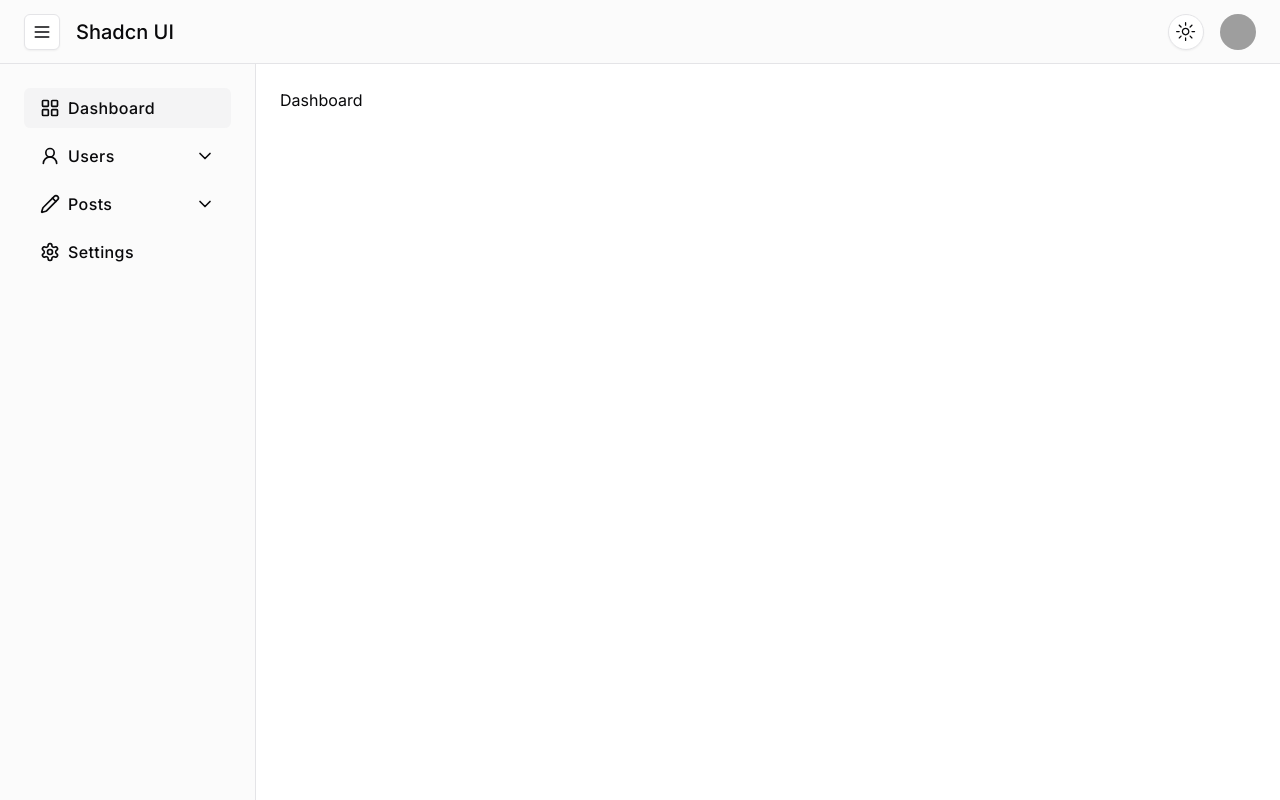
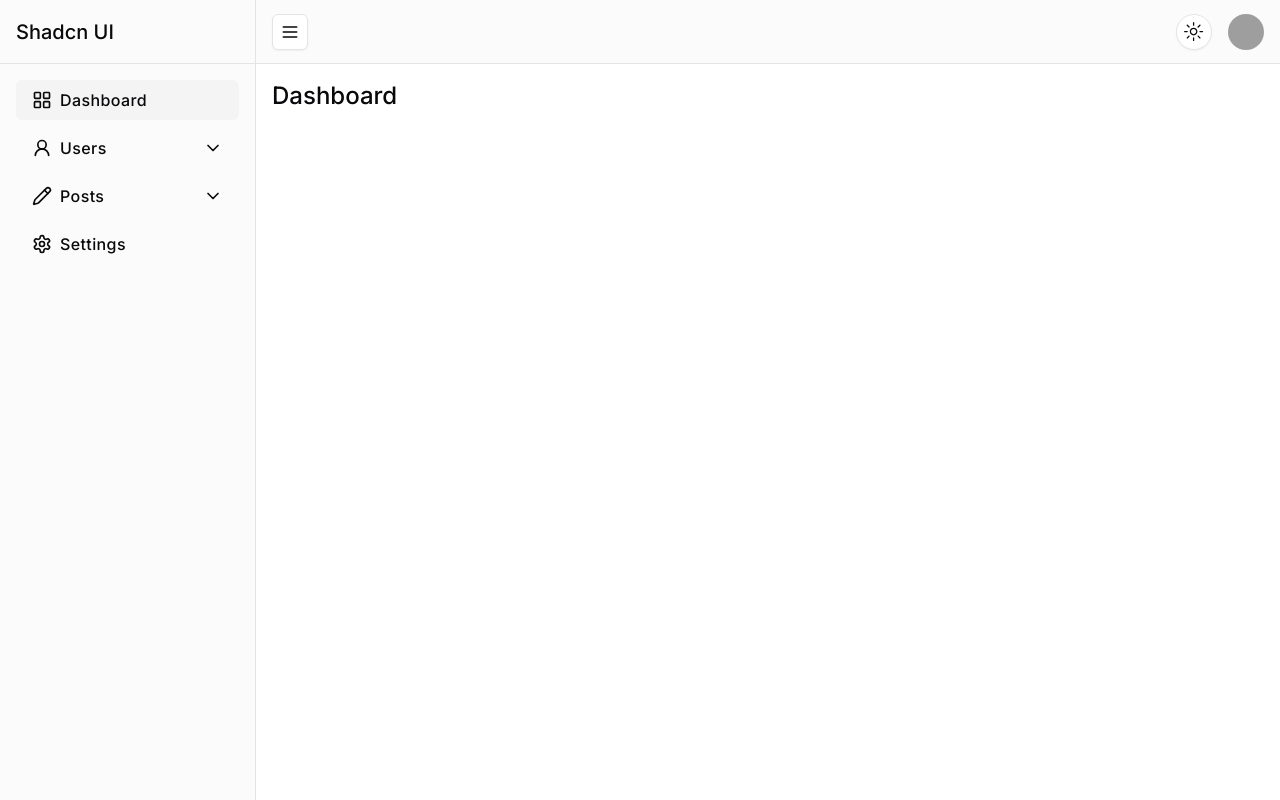
Before and after one commit to tauhid97k/next-fs-dashboard, a Next.js app: page /dashboard in a window 1280 px wide. Built offline with nearby package versions, Linux system fonts and the light colour scheme; grey boxes are pictures that could not be loaded.

Commit message:
dashboard pages heading, dashboard main layout change with sidebar, main and top header, etc

```diff
--- a/app/dashboard/layout.tsx
+++ b/app/dashboard/layout.tsx
@@ -5,13 +5,11 @@ import Sidebar from '@/components/dashboard/sidebar'
 
 const DashboardLayout = ({ children }: { children: React.ReactNode }) => {
   return (
-    <div className="fixed size-full">
-      <Header />
-      <div className="flex">
-        <Sidebar />
-        <main className="h-[calc(100vh-64px)] grow p-4 md:p-6 overflow-y-auto">
-          {children}
-        </main>
+    <div className="fixed size-full flex">
+      <Sidebar />
+      <div className="grow flex flex-col">
+        <Header />
+        <main className="p-4 overflow-y-auto">{children}</main>
       </div>
     </div>
   )
--- a/app/dashboard/page.tsx
+++ b/app/dashboard/page.tsx
@@ -1,5 +1,7 @@
+import Heading from '@/components/dashboard/heading'
+
 const DashboardOverviewPage = () => {
-  return <h1>Dashboard</h1>
+  return <Heading title="Dashboard" />
 }
 
 export default DashboardOverviewPage
--- a/app/dashboard/settings/page.tsx
+++ b/app/dashboard/settings/page.tsx
@@ -1,5 +1,7 @@
+import Heading from '@/components/dashboard/heading'
+
 const Settings = () => {
-  return <div>Settings</div>
+  return <Heading title="Settings" />
 }
 
 export default Settings
--- a/app/globals.css
+++ b/app/globals.css
@@ -71,7 +71,7 @@
     @apply border-border;
   }
   body {
-    @apply bg-background text-foreground;
+    @apply min-h-screen bg-background text-foreground;
   }
 }
 
--- a/components/dashboard/header.tsx
+++ b/components/dashboard/header.tsx
@@ -13,14 +13,11 @@ import { ThemeToggler } from '@/components/theme-toggler'
 
 const Header = () => {
   return (
-    <header className="sticky top-0 flex h-16 items-center justify-between gap-4 border-b bg-muted/40 px-4 md:px-6">
-      <div className="flex items-center gap-4">
-        <Button variant="outline" size="icon" className="shrink-0">
-          <Menu className="icon" />
-          <span className="sr-only">Toggle navigation menu</span>
-        </Button>
-        <h1 className="text-xl font-medium">Shadcn UI</h1>
-      </div>
+    <header className="shrink-0 flex h-16 items-center justify-between gap-4 border-b bg-muted/40 px-4">
+      <Button variant="outline" size="icon">
+        <Menu className="icon" />
+        <span className="sr-only">Toggle navigation menu</span>
+      </Button>
       <div className="flex items-center gap-4">
         <ThemeToggler />
         <DropdownMenu>
--- /dev/null
+++ b/components/dashboard/heading.tsx
@@ -0,0 +1,5 @@
+const Heading = ({ title }: { title: string }) => {
+  return <h2 className="text-2xl font-medium">{title}</h2>
+}
+
+export default Heading
--- a/components/dashboard/sidebar/index.tsx
+++ b/components/dashboard/sidebar/index.tsx
@@ -1,8 +1,10 @@
-import SidebarMenu from '@/components/dashboard/sidebar/sidebar-menu'
+import SidebarHeader from './sidebar-header'
+import SidebarMenu from './sidebar-menu'
 
 const Sidebar = () => {
   return (
-    <aside className="h-[calc(100vh-64px)] w-64 p-4 md:p-6 bg-muted/40 border-r overflow-y-auto">
+    <aside className="w-64 shrink-0 flex flex-col bg-muted/40 border-r">
+      <SidebarHeader />
       <SidebarMenu />
     </aside>
   )
--- /dev/null
+++ b/components/dashboard/sidebar/sidebar-header.tsx
@@ -0,0 +1,16 @@
+import { Button } from '@/components/ui/button'
+import { X } from 'lucide-react'
+
+const SidebarHeader = () => {
+  return (
+    <div className="sticky top-0 shrink-0 flex items-center justify-between px-4 border-b h-16">
+      <h1 className="text-xl font-medium">Shadcn UI</h1>
+      <Button variant="outline" size="icon" className="md:hidden">
+        <X className="icon" />
+        <span className="sr-only">Close navigation menu</span>
+      </Button>
+    </div>
+  )
+}
+
+export default SidebarHeader
--- a/components/dashboard/sidebar/sidebar-menu.tsx
+++ b/components/dashboard/sidebar/sidebar-menu.tsx
@@ -5,7 +5,7 @@ import { LayoutGrid, UserRound, Pencil, Settings } from 'lucide-react'
 
 const SidebarMenu = () => {
   return (
-    <nav>
+    <nav className="grow p-4 overflow-y-auto">
       <SidebarLink
         text="Dashboard"
         href="/dashboard"
```
Also changed, not shown: tsconfig.json (+18 -5 lines).
